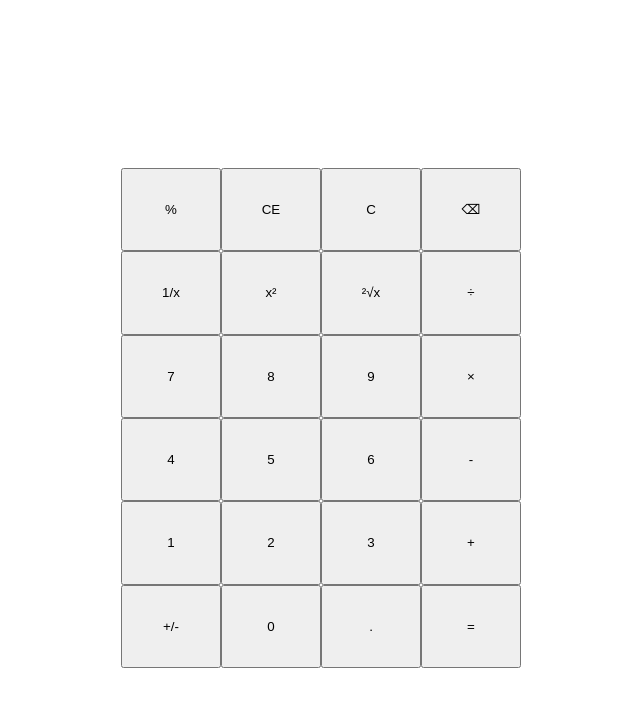
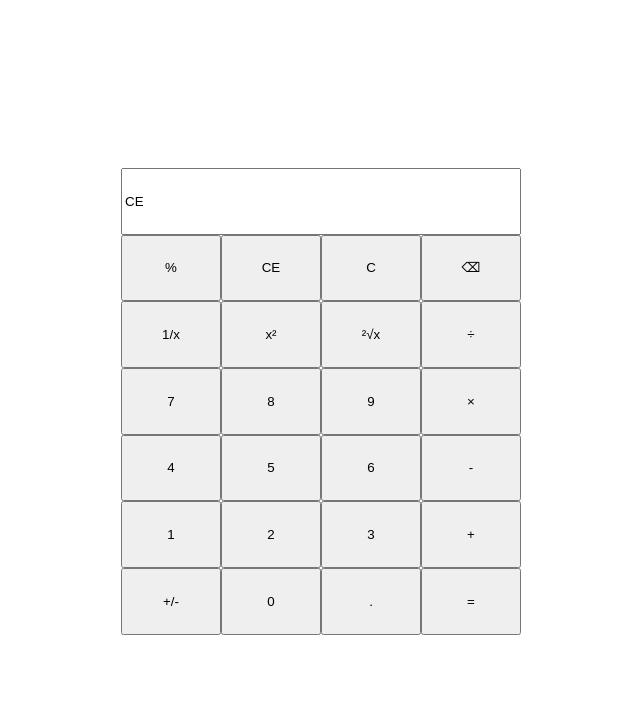
Before and after one commit to CrazyCatCZ/kalkulacka-skolni-projekt, a website: page static/index.html in a window 1280 px wide. Both pictures are taken after a click on the button "CE". Shown: the whole page, without its empty margins (319-959 px from the left). Drawn offline with Linux system fonts and the light colour scheme.

Commit message:
Zobrazení inputu na displej

```diff
--- a/static/index.html
+++ b/static/index.html
@@ -11,6 +11,9 @@
 <body>
     <div id="main-container">
         <div id="calculator">
+            <form id="form" class="row">
+                <input id="input" type="text" readonly>
+            </form>
             <div class="row" id="first-row">
                 <button value="%">%</button>
                 <button value="CE">CE</button>
@@ -42,12 +45,13 @@
                 <button value="+">+</button>
             </div>
             <div class="row" id="sixth-row">
-                <button>+/-</button>
+                <button value="PlusOrMinus">+/-</button>
                 <button value="0">0</button>
                 <button value=".">.</button>
                 <button value="=">=</button>
             </div>
         </div>
     </div>
+    <script src="script.js"></script>
 </body>
 </html>
--- a/static/script.js
+++ b/static/script.js
@@ -0,0 +1,31 @@
+const input = document.getElementById("input")
+const buttons = document.querySelector("#calculator").querySelectorAll("button")
+
+const canPress = [
+    "0", "1", "2", "3", "4", "5", "6", "7", "8", "9",
+    "+", "-", "*", "/",
+]
+
+const canPressSign = [
+    "+", "-", "*", "/"
+]
+
+let characterOnIndex = (index) => {
+  let value = input.value
+  return value[value.length - index]
+}
+
+// Display input on screen
+buttons.forEach((button) => {
+    button.addEventListener('click', () => {
+        let lastIndex = button.getAttribute('value')
+        let penultimateIndex = characterOnIndex(1)
+
+        if (canPressSign.includes(lastIndex) & canPressSign.includes(penultimateIndex)) {
+            console.log('last index is sign')
+        }
+        else {
+            input.value += lastIndex
+        }
+    })
+})
--- a/static/style.css
+++ b/static/style.css
@@ -13,9 +13,13 @@
 
 #calculator {
     margin-top: 10em;
-    height: 500px;
+    height: 400px;
     width: 400px;
     border: solid black 0px
+}
+
+#input {
+    width: 100%;
 }
 
 .row {
```
